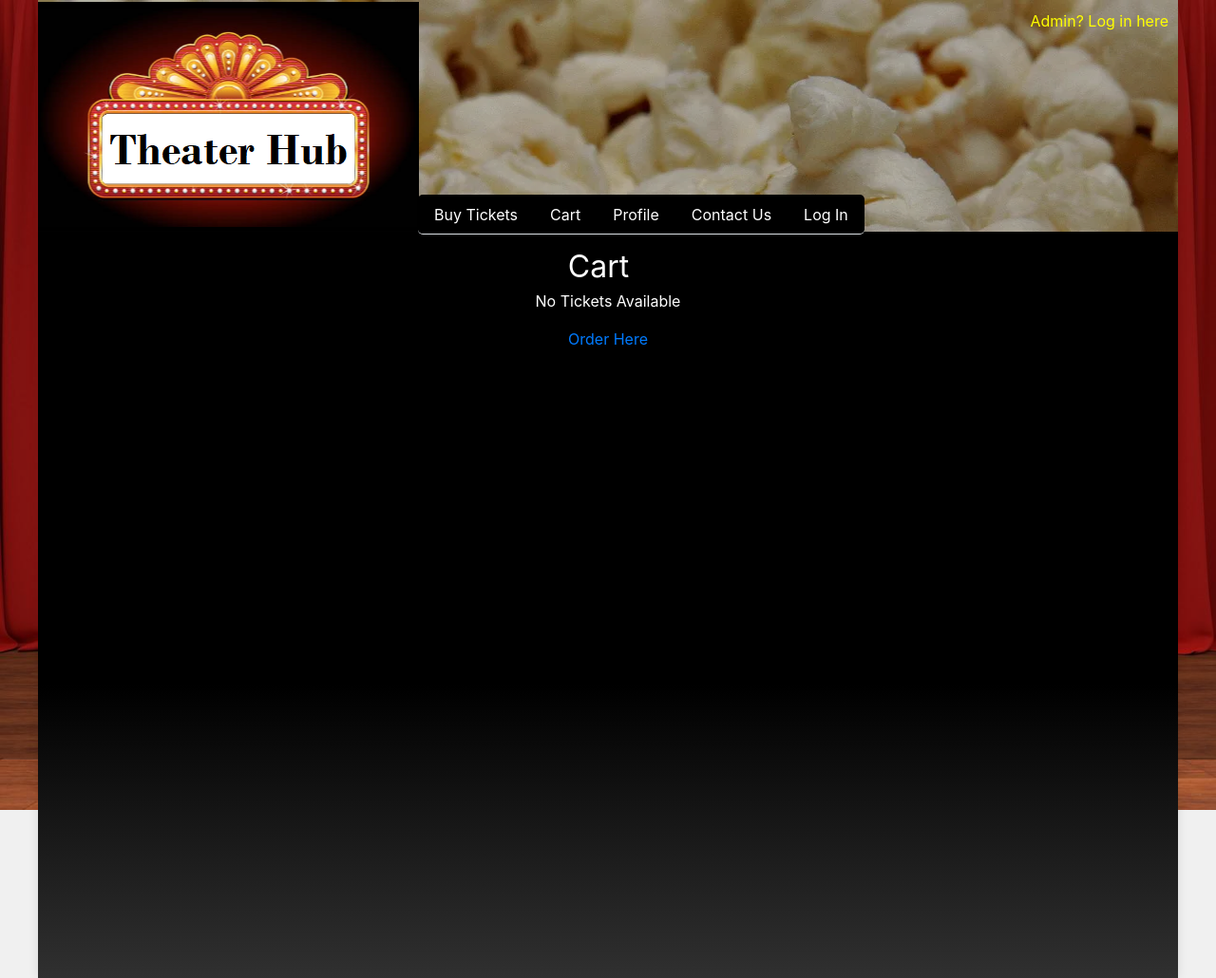
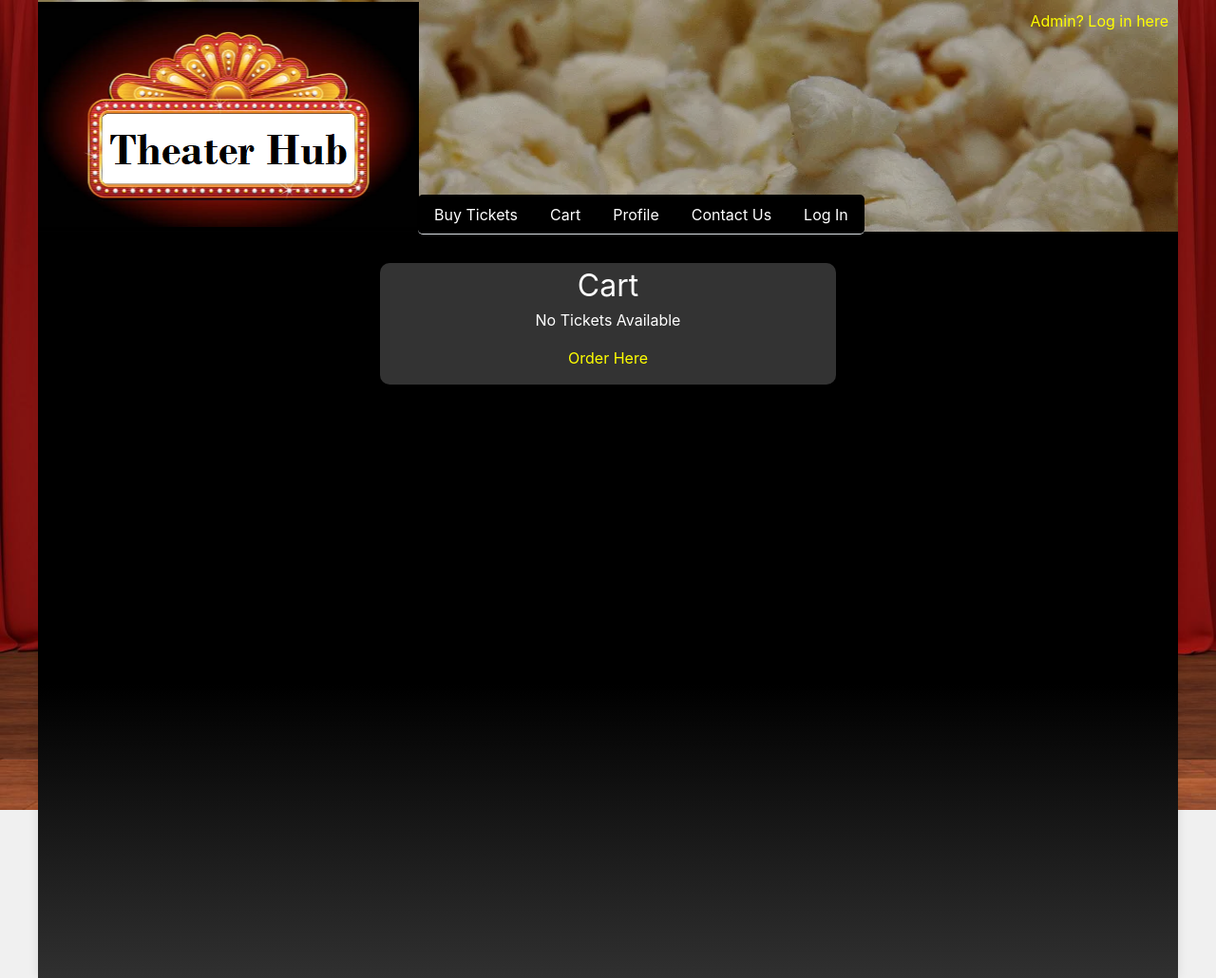
Before and after one commit to MColombo00/CSC330-TheaterHub, a Flask app: page /cart in a window 1280 px wide. Shown: the whole page at 95% size. Run offline with Flask 3, Linux system fonts and the light colour scheme; parts of the project's set-up code (start-up, migrations or seed data) failed here and were passed over; some libraries are stand-ins or nearby versions.

Commit message:
Adjusted Cart Page when no ordered tickets visually

```diff
--- a/app/templates/cart.html
+++ b/app/templates/cart.html
@@ -1,14 +1,15 @@
 {% extends "base.html" %}
 {% block title %}TheaterHub - Ticket Cart{% endblock %}
 {% block content %}
-    <span class="title">Cart</span>
+    <div style="background-color: #333; border-radius: 10px; margin: 30px auto; width: 40%;">
+        <span style="font-size: 32px; display: block; text-align: center;">Cart</span>
         <div class="center-content">
             {% if movie %}
                 <div>
                     <strong>Movie:</strong> {{ movie }} <br>
                     <strong>Time:</strong> {{ time }} <br>
                     <strong>Location:</strong> {{ location }} <br>
-                <strong>Theater:</strong> {{ theater }} <br> <!-- Added a line break here -->
+                    <strong>Theater:</strong> {{ theater }} <br>
                 </div>
                 <form action="/order_success" method="post">
                     <label for="tickets">Number of Tickets:</label>
@@ -23,7 +24,8 @@
                 </form>
             {% else %}
                 <p>No Tickets Available</p>
-            <a href="/buy_tickets">Order Here</a>
+                <p><a href="/buy_tickets" style="color: yellow;">Order Here</a></p>
             {% endif %}
         </div>
+    </div>
 {% endblock %}
```
Lines whose indentation alone changed are shown as unchanged.
